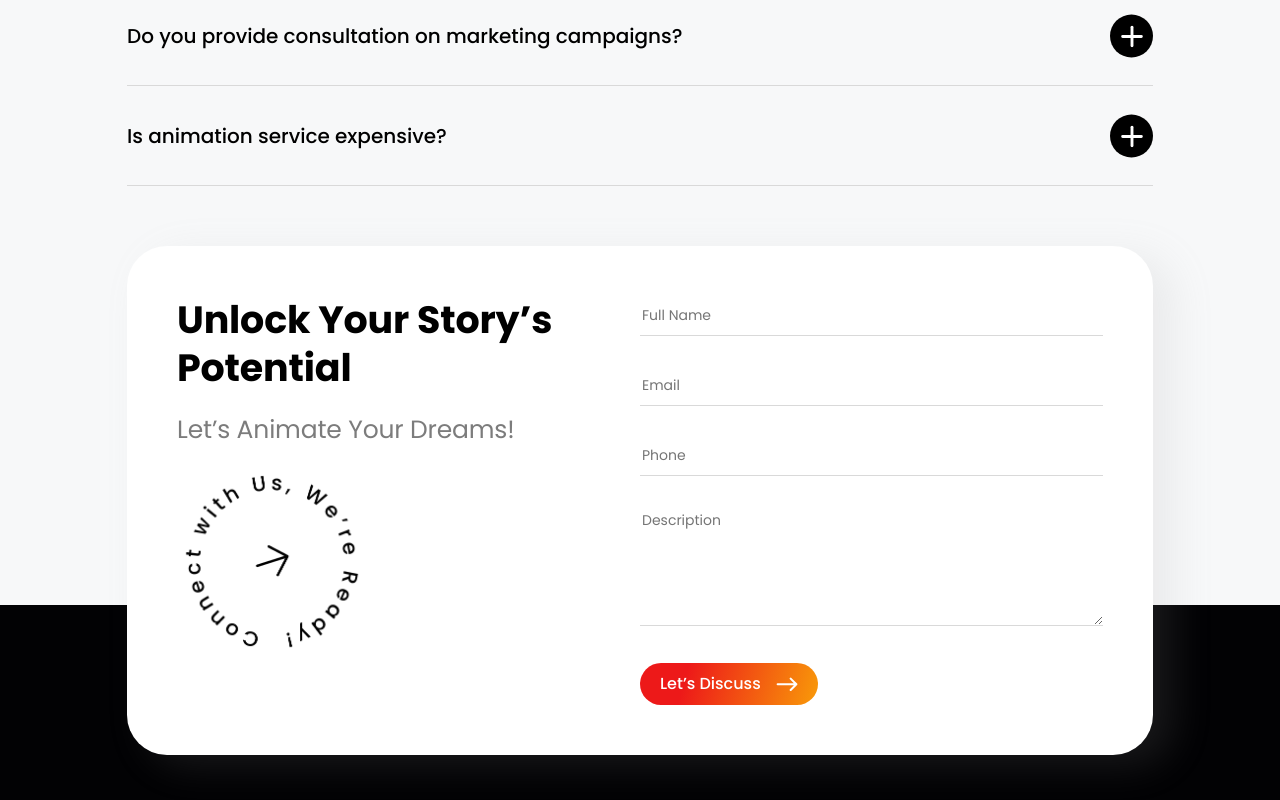
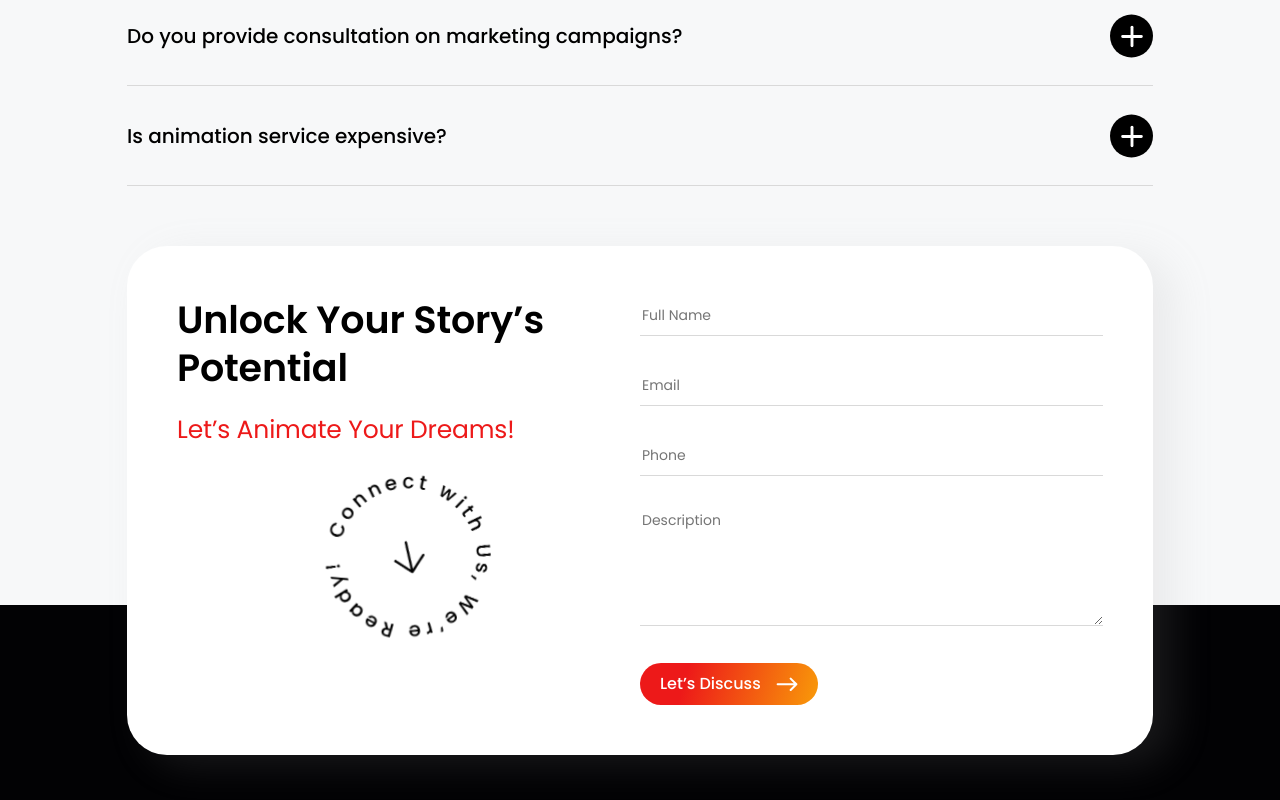
Before and after one commit to Aziz-khan88/video-animations, a Next.js app: page /contact in a window 1280 px wide. Shown: the part 2367-3167 px from the top of the page. Built offline with nearby package versions, Linux system fonts and the light colour scheme; no server answers.

Commit message:
video setting

```diff
--- a/src/app/home/data/data.jsx
+++ b/src/app/home/data/data.jsx
@@ -10,7 +10,7 @@ import why03 from "media/home/whychoose/why03.webp"
 import why04 from "media/home/whychoose/why04.webp"
 
 export const BannerData = {
-    title: "Video Animation Agency To Help You Drive Results With Passion",
+    title: "Video Animation Studio To Help You Drive Results With Passion",
     video: "https://player.vimeo.com/progressive_redirect/playback/1022063281/rendition/1080p/file.mp4?loc=external&signature=50d67cebafebe3b086a9c953e561b209e339856cae392d3fea3a2bbf44b43d3a"
 }
 
--- a/src/app/home/spotlight.jsx
+++ b/src/app/home/spotlight.jsx
@@ -6,7 +6,7 @@ import Link from "next/link";
 import { ArrowBtn } from "@/src/app/app-constants";
 
 const images = [
-    { url: "https://player.vimeo.com/progressive_redirect/playback/1011141205/rendition/1080p/file.mp4?loc=external&signature=6afb73c367b41eff481c2c10999f1e54870c6a270f89b1e6e971ebd6ca486e26" },
+    { url: "https://player.vimeo.com/progressive_redirect/playback/1011155230/rendition/1080p/file.mp4?loc=external&signature=82e441ce71bd966775154f6d4e16d3a52a00588c3ba71d2a0e605880245ba736" },
     { url: "https://player.vimeo.com/progressive_redirect/playback/1011145316/rendition/1080p/file.mp4?loc=external&signature=bc5f3dfbff71e4d2f75da5b6457e70c44e14057b96bcfae09e6e798651ba1ae0" },
     { url: "https://player.vimeo.com/progressive_redirect/playback/1011148581/rendition/1080p/file.mp4?loc=external&signature=ff5b2a045041581b99ea745e4fc350f55ec2e16bef7d09b19d79a2338f2ddb86" },
 ];
--- a/src/app/layout/footer.jsx
+++ b/src/app/layout/footer.jsx
@@ -36,19 +36,19 @@ import { SocailLinks, subMenuItems } from "./data/data"
 const QuickLinks = [
     {
         name: "Home",
-        url: "#"
+        url: "/"
     },
     {
         name: "Portfolio",
-        url: "#"
+        url: "/portfolio"
     },
     {
         name: "Pricing",
-        url: "#"
+        url: "/pricing"
     },
     {
         name: "Contact Us",
-        url: "#"
+        url: "/contact"
     },
 ]
 
--- a/styles/layout/footer.module.scss
+++ b/styles/layout/footer.module.scss
@@ -6,13 +6,57 @@
 
     .footerBG {
       display: flex;
-      background: #ffffff;
+      background: #FFFFFF;
       box-shadow: 20px 10px 40px rgba(159, 159, 159, 0.15);
       border-radius: 40px;
       padding: 50px;
 
       .footerFrom {
         flex: 0 0 50%;
+      }
+
+      .footerContent {
+        flex: 0 0 50%;
+
+        h3 {
+          font-style: normal;
+          font-weight: 600;
+          font-size: 52px;
+          line-height: 62px;
+          color: #000000;
+          margin-bottom: 20px;
+        }
+
+        P {
+          font-style: normal;
+          font-weight: 400;
+          font-size: 35px;
+          line-height: 45px;
+          letter-spacing: -0.165px;
+          margin-bottom: 20px;
+          color: #ED1919;
+        }
+
+        .rotateImg {
+          text-align: center;
+          margin-top: 20px;
+
+          img {
+            animation: rotate 5s linear infinite;
+            height: 180px;
+            width: auto;
+          }
+        }
+
+        @keyframes rotate {
+          0% {
+            transform: rotate(0deg);
+          }
+
+          100% {
+            transform: rotate(360deg);
+          }
+        }
       }
     }
   }
@@ -25,15 +69,6 @@
   padding-bottom: 50px;
 
   .footerContent {
-    h6 {
-      font-style: normal;
-      font-weight: 600;
-      font-size: 20px;
-      line-height: 16px;
-      letter-spacing: -0.165px;
-      color: #ffffff;
-      margin-bottom: 30px;
-    }
 
     .contactInfo {
       font-size: 16px;
```
Also changed, not shown: styles/commonpages.module.scss (+7 -0 lines).
